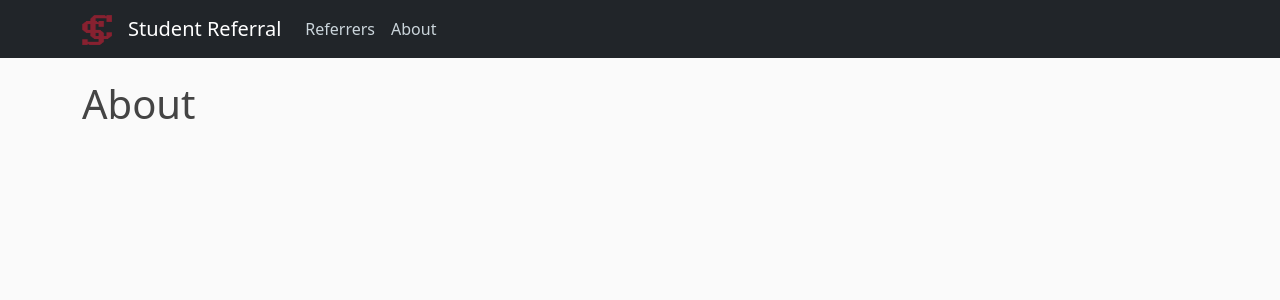
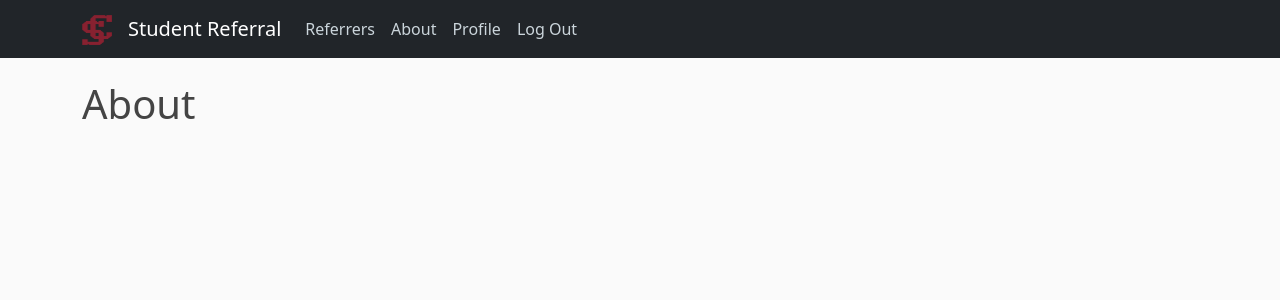
Before and after one commit to aryanbhave/django_project, a Django app: page /about/ in a window 1280 px wide. Shown: the top 300 px of the page. Run offline with Django 4.2, Linux system fonts and the light colour scheme; a user stored in the database is signed in.

Commit message:
Add files via upload
verifying integrity

```diff
--- a/blog/templates/blog/base.html
+++ b/blog/templates/blog/base.html
@@ -34,10 +34,10 @@
                     <!-- Navbar Right Side -->
                     <div class="navbar-nav">
                       {% if user.is_authenticated %}
-                        <!-- <a class="nav-item nav-link" href="{% url 'profile' %}">Profile</a> -->
-                        <!-- <a class="nav-item nav-link" href="{% url 'logout' %}">Log Out</a> -->
+                        <a class="nav-item nav-link" href="{% url 'profile' %}">Profile</a>
+                        <a class="nav-item nav-link" href="{% url 'logout' %}">Log Out</a>
                       {% else %}
-                        <!-- <a class="nav-item nav-link" href="{% url 'login' %}">Log In</a> -->
+                        <a class="nav-item nav-link" href="{% url 'login' %}">Log In</a>
                         <a class="nav-item nav-link" href="{% url 'register' %}">Become a Referrer</a>
                       {% endif %}
                     </div>
```
